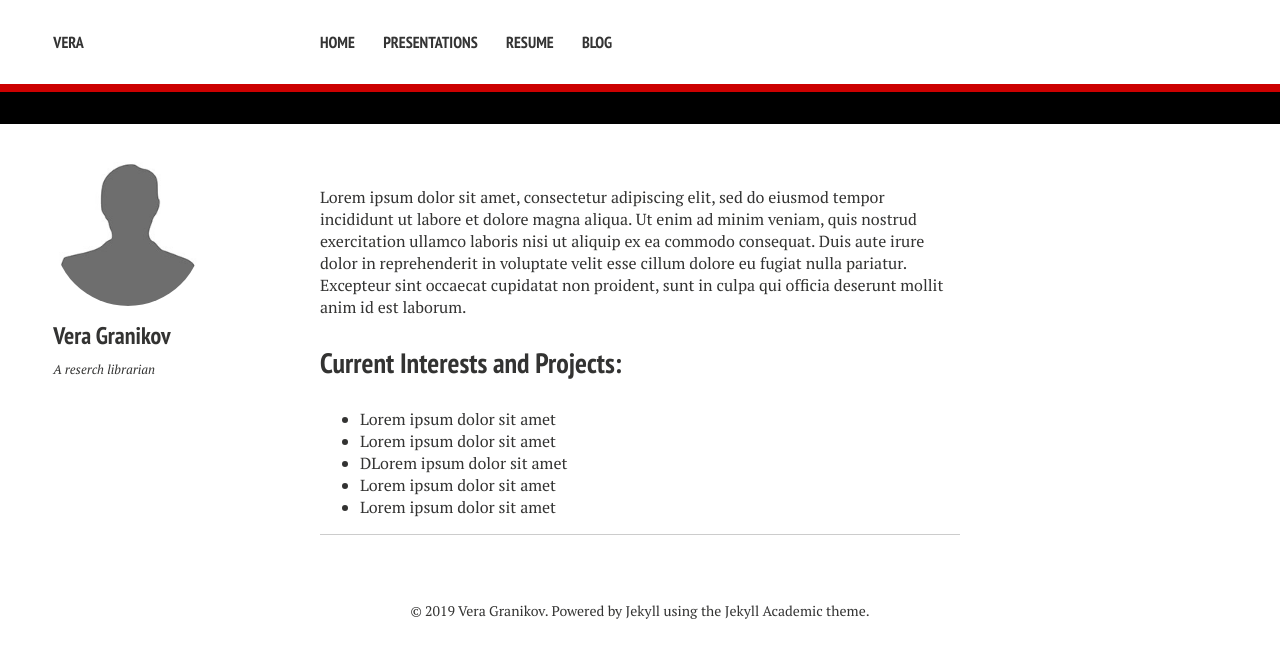
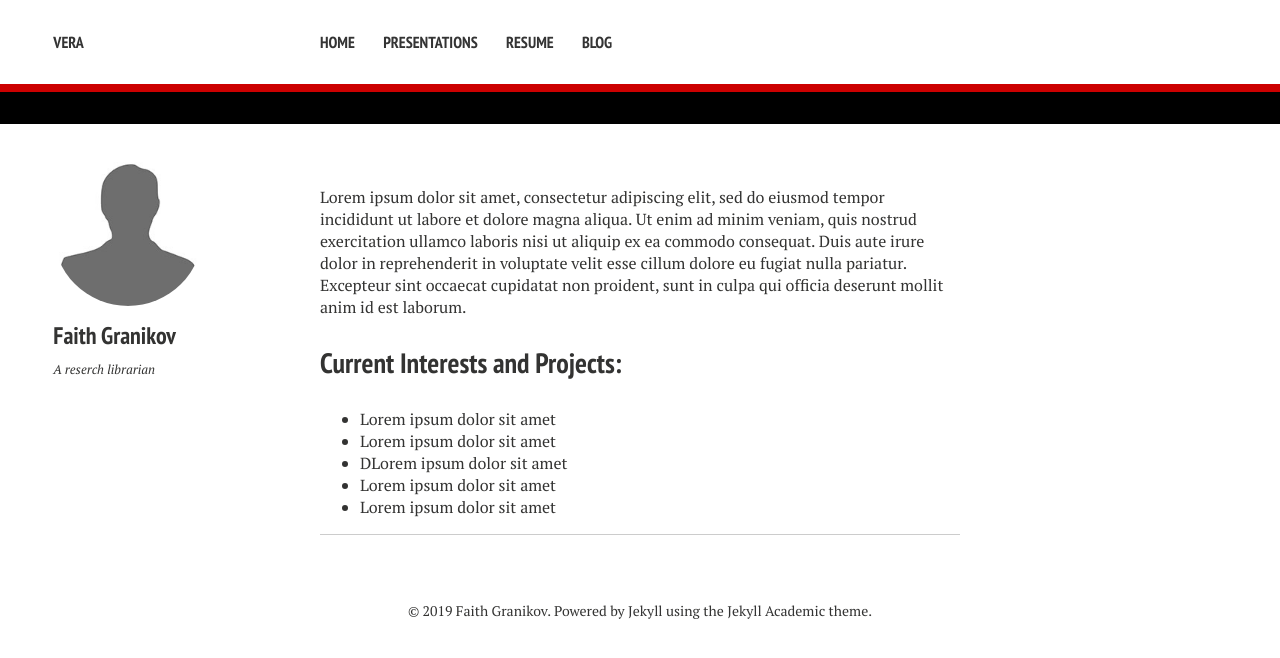
Before and after one commit to veragran/veragran.github.io, a Jekyll site: the page built from index.md, in a window 1280 px wide. Shown: the top 658 px of the page. Built offline with Jekyll 4.4.1, drawn with Linux system fonts in a browser that asks for light colours; nearby versions of some CDN libraries.

Commit message:
name change

```diff
--- a/_config.yml
+++ b/_config.yml
@@ -6,7 +6,7 @@ logo: # filename of a logo image that has been placed into your images directory
 
 # Enter the following platform usernames if you would like for them to appear on your site.
 owner:
-  name: Vera Granikov
+  name: Faith Granikov
   avatar: bio-photo.jpg
   bio: A reserch librarian
   email: #emailaddress
```
